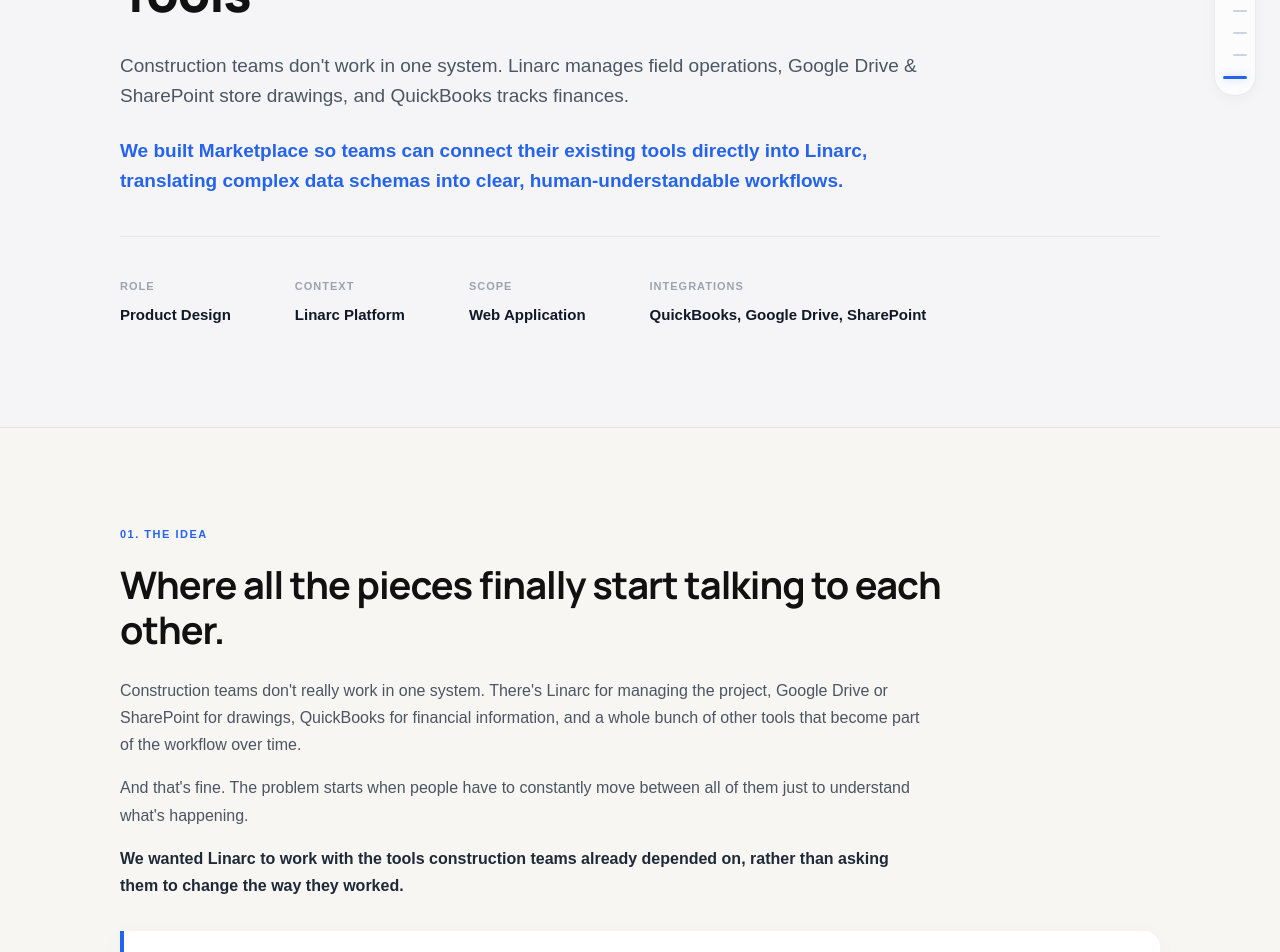
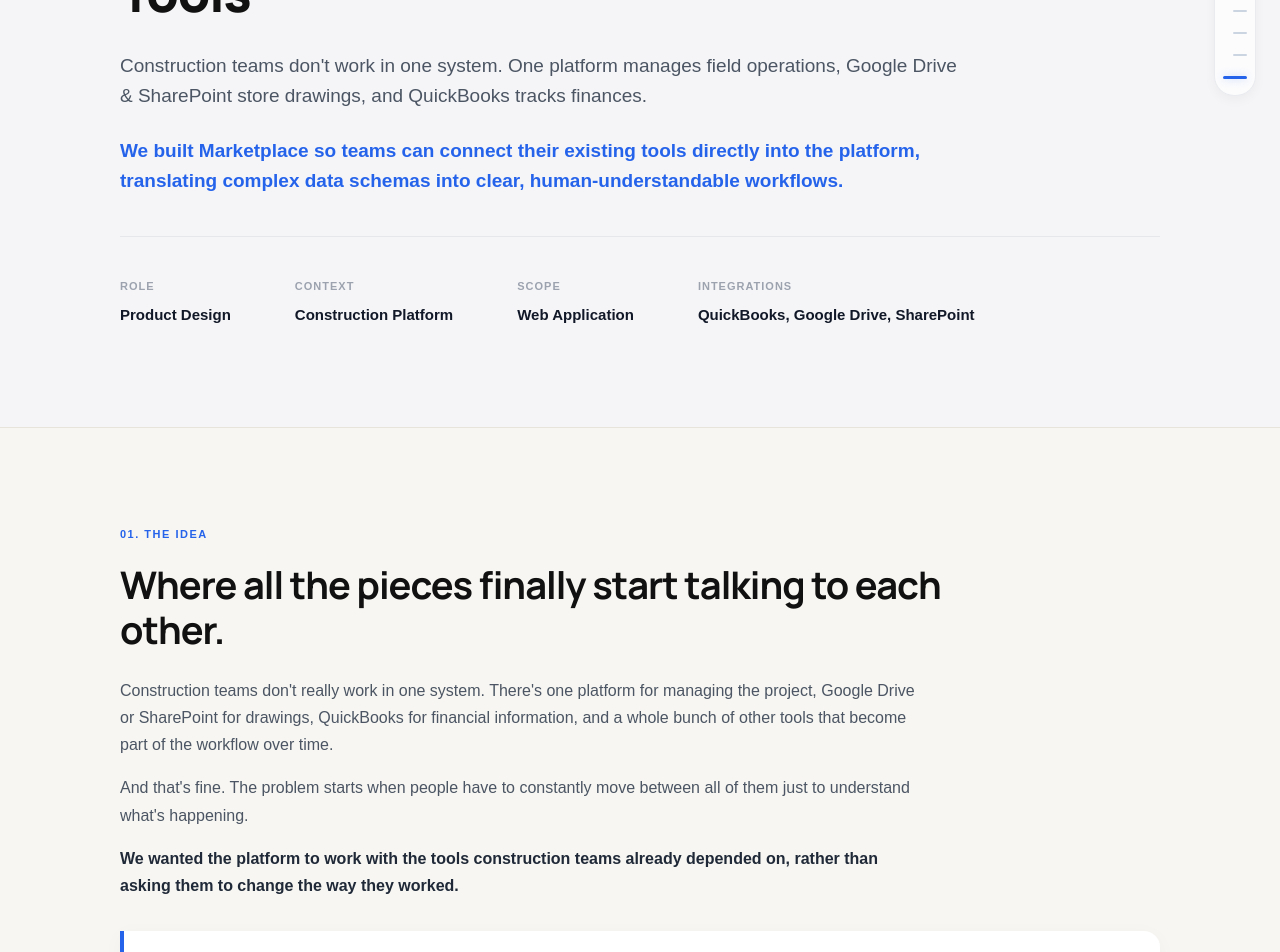
Before and after one commit to nithinnareshrk/Portfolio-2026, a Next.js app: page /works/marketplace in a window 1280 px wide. Shown: the part 400-1352 px from the top of the page. Built offline with nearby package versions, Linux system fonts and the light colour scheme; a web font is replaced by a local one.

Commit message:
Genericize project labels

```diff
--- a/src/app/(without-sidebar)/works/journal/page.tsx
+++ b/src/app/(without-sidebar)/works/journal/page.tsx
@@ -31,7 +31,7 @@ export default function JournalPage() {
         <div style={{ marginTop: '20px' }}>
           <div className={styles.heroBadge}>
             <span className={styles.heroBadgeDot} />
-            LINARC WORKS • DAILY SITE LOG
+            CONSTRUCTION PLATFORM • DAILY SITE LOG
           </div>
 
           <h1 className={styles.heroTitle}>
@@ -57,7 +57,7 @@ export default function JournalPage() {
           </div>
           <div className={styles.metaItem}>
             <span className={styles.metaLabel}>CONTEXT</span>
-            <span className={styles.metaValue}>Linarc Platform</span>
+            <span className={styles.metaValue}>Construction Platform</span>
           </div>
           <div className={styles.metaItem}>
             <span className={styles.metaLabel}>SCOPE</span>
--- a/src/app/(without-sidebar)/works/marketplace/page.tsx
+++ b/src/app/(without-sidebar)/works/marketplace/page.tsx
@@ -28,7 +28,7 @@ export default function MarketplacePage() {
         <div style={{ marginTop: "20px" }}>
           <div className={styles.heroBadge}>
             <span className={styles.heroBadgeDot} />
-            LINARC WORKS • INTEGRATION ENGINE
+            CONSTRUCTION PLATFORM • INTEGRATION ENGINE
           </div>
 
           <h1 className={styles.heroTitle}>
@@ -36,11 +36,11 @@ export default function MarketplacePage() {
           </h1>
 
           <p className={styles.heroSub}>
-            Construction teams don&apos;t work in one system. Linarc manages field operations, Google Drive &amp; SharePoint store drawings, and QuickBooks tracks finances.
+            Construction teams don&apos;t work in one system. One platform manages field operations, Google Drive &amp; SharePoint store drawings, and QuickBooks tracks finances.
           </p>
 
           <p className={styles.heroAccent}>
-            We built Marketplace so teams can connect their existing tools directly into Linarc, translating complex data schemas into clear, human-understandable workflows.
+            We built Marketplace so teams can connect their existing tools directly into the platform, translating complex data schemas into clear, human-understandable workflows.
           </p>
         </div>
 
@@ -53,7 +53,7 @@ export default function MarketplacePage() {
           </div>
           <div className={styles.metaItem}>
             <span className={styles.metaLabel}>CONTEXT</span>
-            <span className={styles.metaValue}>Linarc Platform</span>
+            <span className={styles.metaValue}>Construction Platform</span>
           </div>
           <div className={styles.metaItem}>
             <span className={styles.metaLabel}>SCOPE</span>
@@ -74,19 +74,19 @@ export default function MarketplacePage() {
 
           <div className={styles.body}>
             <p>
-              Construction teams don&apos;t really work in one system. There&apos;s Linarc for managing the project, Google Drive or SharePoint for drawings, QuickBooks for financial information, and a whole bunch of other tools that become part of the workflow over time.
+              Construction teams don&apos;t really work in one system. There&apos;s one platform for managing the project, Google Drive or SharePoint for drawings, QuickBooks for financial information, and a whole bunch of other tools that become part of the workflow over time.
             </p>
             <p>
               And that&apos;s fine. The problem starts when people have to constantly move between all of them just to understand what&apos;s happening.
             </p>
             <p style={{ fontWeight: 600, color: "#1f2937" }}>
-              We wanted Linarc to work with the tools construction teams already depended on, rather than asking them to change the way they worked.
+              We wanted the platform to work with the tools construction teams already depended on, rather than asking them to change the way they worked.
             </p>
           </div>
 
           <div className={styles.questionBox}>
             <p className={styles.questionText}>
-              &ldquo;If the information already exists somewhere else, why should the user have to leave Linarc to get it?&rdquo;
+              &ldquo;If the information already exists somewhere else, why should the user have to leave the platform to get it?&rdquo;
             </p>
           </div>
 
@@ -215,7 +215,7 @@ export default function MarketplacePage() {
           {/* Matrix Schema Comparison */}
           <div className={styles.matrixContainer}>
             <div className={styles.matrixHeader}>
-              <span>Linarc Attribute</span>
+              <span>Platform Attribute</span>
               <span style={{ textAlign: "center" }}>Direction</span>
               <span>QuickBooks Online Attribute</span>
             </div>
@@ -257,7 +257,7 @@ export default function MarketplacePage() {
 
           <div className={styles.checklistGrid}>
             {[
-              "This is what we have in Linarc",
+              "This is what we have in the platform",
               "This is where it corresponds in QuickBooks",
               "This is the direction the data moves",
               "This is what doesn't match and needs resolution",
@@ -279,7 +279,7 @@ export default function MarketplacePage() {
               <div className={styles.browserFrame}>
                 <Image
                   src="/images/marketplace/marketplace-03-mapping.png"
-                  alt="Object mapping interface showing Linarc attributes mapped to QuickBooks"
+                  alt="Object mapping interface showing platform attributes mapped to QuickBooks"
                   width={2400}
                   height={1600}
                   unoptimized
@@ -298,7 +298,7 @@ export default function MarketplacePage() {
 
         <div className={styles.body}>
           <p>
-            Of course, things don&apos;t always line up perfectly. An object can fail, an attribute can be missing, or a connected system might not have the information Linarc expects.
+            Of course, things don&apos;t always line up perfectly. An object can fail, an attribute can be missing, or a connected system might not have the information the platform expects.
           </p>
           <p>
             We could have treated those as errors and stopped there. But that would have brought us right back to the same problem: ambiguity.
@@ -360,7 +360,7 @@ export default function MarketplacePage() {
               That&apos;s really where we wanted Marketplace to end up. A project team shouldn&apos;t have to think about whether a file came from Google Drive or whether project financials originated in QuickBooks.
             </p>
             <p>
-              They should simply be able to work in Linarc.
+              They should simply be able to work in the platform.
             </p>
             <p>
               To maintain absolute confidence over time, we built complete observability into the system with real-time sync metrics and an **ERP Data Transaction Audit Ledger**.
@@ -389,7 +389,7 @@ export default function MarketplacePage() {
 
           <div className={styles.body} style={{ marginTop: "24px" }}>
             <p>
-              The connected systems still do what they&apos;re good at. QuickBooks continues being the financial system. Google Drive continues being the place teams keep their files. But Linarc becomes the place where the project comes together.
+              The connected systems still do what they&apos;re good at. QuickBooks continues being the financial system. Google Drive continues being the place teams keep their files. And the platform becomes the place where the project comes together.
             </p>
           </div>
         </div>
--- a/src/app/(without-sidebar)/works/single-object/page.module.css
+++ b/src/app/(without-sidebar)/works/single-object/page.module.css
@@ -1,6 +1,6 @@
 /* ─────────────────────────────────────────────────────
    Single Object Case Study — CSS Module
-   Aligned with Linarc Portfolio Design System
+   Aligned with Portfolio Design System
 ───────────────────────────────────────────────────── */
 
 .page {
--- a/src/app/(without-sidebar)/works/toolbox-talk/page.tsx
+++ b/src/app/(without-sidebar)/works/toolbox-talk/page.tsx
@@ -27,7 +27,7 @@ export default function ToolboxTalkPage() {
         <div style={{ marginTop: "20px" }}>
           <div className={styles.heroBadge}>
             <span className={styles.heroBadgeDot} />
-            LINARC WORKS • FIELD SAFETY WORKFLOW
+            CONSTRUCTION PLATFORM • FIELD SAFETY WORKFLOW
           </div>
 
           <h1 className={styles.heroTitle}>
@@ -52,7 +52,7 @@ export default function ToolboxTalkPage() {
           </div>
           <div className={styles.metaItem}>
             <span className={styles.metaLabel}>CONTEXT</span>
-            <span className={styles.metaValue}>Linarc Platform</span>
+            <span className={styles.metaValue}>Construction Platform</span>
           </div>
           <div className={styles.metaItem}>
             <span className={styles.metaLabel}>SCOPE</span>
--- a/src/components/ProjectDetailNav.tsx
+++ b/src/components/ProjectDetailNav.tsx
@@ -16,13 +16,13 @@ export interface ProjectItem {
 export const PORTFOLIO_PROJECTS: ProjectItem[] = [
   {
     title: "Time & Material Tickets",
-    category: "Linarc Works / Workflow Heavy",
+    category: "Construction Platform / Workflow Heavy",
     path: "/works/tnm",
     markerColor: "#FF9201",
   },
   {
     title: "Daily Site Log",
-    category: "Linarc Works / Daily Site Log",
+    category: "Construction Platform / Daily Site Log",
     path: "/works/journal",
     markerColor: "#FF9201",
   },
@@ -34,13 +34,13 @@ export const PORTFOLIO_PROJECTS: ProjectItem[] = [
   },
   {
     title: "Marketplace",
-    category: "Linarc Works / SaaS Integration",
+    category: "Construction Platform / SaaS Integration",
     path: "/works/marketplace",
     markerColor: "#FF9201",
   },
   {
     title: "Toolbox Talk",
-    category: "Linarc Works / Safety Execution",
+    category: "Construction Platform / Safety Execution",
     path: "/works/toolbox-talk",
     markerColor: "#FF9201",
   },
--- a/src/components/ProjectPagination.tsx
+++ b/src/components/ProjectPagination.tsx
@@ -15,13 +15,13 @@ interface ProjectNavItem {
 const CASE_STUDIES: ProjectNavItem[] = [
   {
     title: 'Time & Material Tickets',
-    category: 'Linarc Works / Workflow Heavy',
+    category: 'Construction Platform / Workflow Heavy',
     path: '/works/tnm',
     markerColor: '#FF9201',
   },
   {
     title: 'Daily Site Log',
-    category: 'Linarc Works / Daily Site Log',
+    category: 'Construction Platform / Daily Site Log',
     path: '/works/journal',
     markerColor: '#FF9201',
   },
@@ -33,13 +33,13 @@ const CASE_STUDIES: ProjectNavItem[] = [
   },
   {
     title: 'Marketplace',
-    category: 'Linarc Works / SaaS Integration',
+    category: 'Construction Platform / SaaS Integration',
     path: '/works/marketplace',
     markerColor: '#FF9201',
   },
   {
     title: 'Toolbox Talk',
-    category: 'Linarc Works / Safety Execution',
+    category: 'Construction Platform / Safety Execution',
     path: '/works/toolbox-talk',
     markerColor: '#FF9201',
   },
```
Also changed, not shown: src/app/(with-sidebar)/works/page.tsx (+11 -11 lines).
